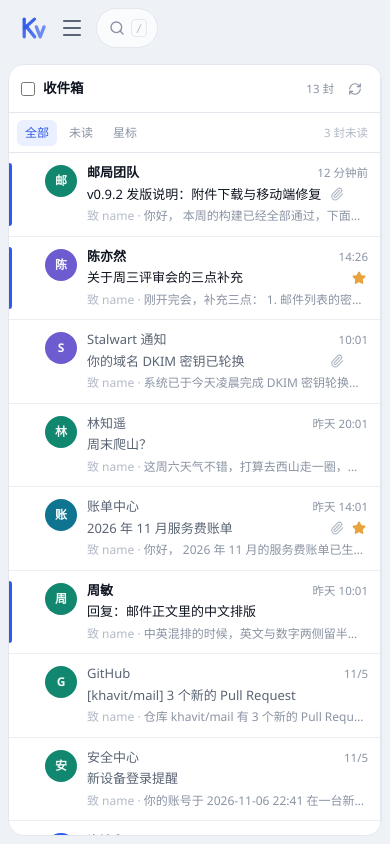
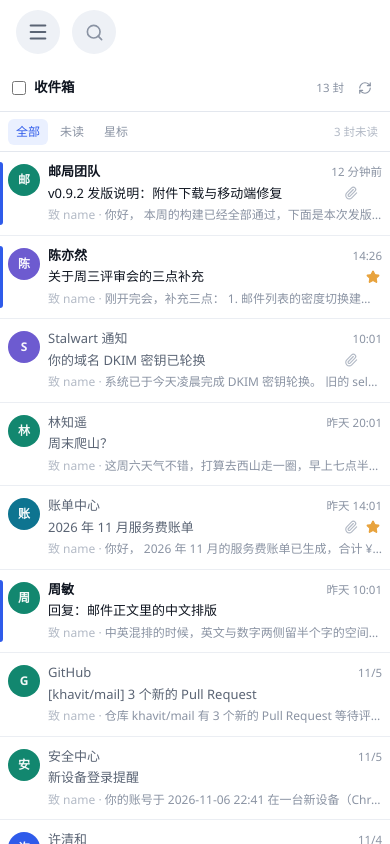
Before and after one commit to Glassous/Khavit, a Vue app in the folder frontend/: page /#/login in a window 390 px wide. Both pictures are taken after typing "name@example.com", "Sample123" into the empty fields and a click on the button "登录". Built offline with nearby package versions, Linux system fonts and the light colour scheme.

Commit message:
feat: 响应式布局重构为透明悬浮顶栏与整屏通铺，侧栏改抽屉滑入并补齐移动端安全距离

```diff
--- a/frontend/src/components/layout/AppShell.vue
+++ b/frontend/src/components/layout/AppShell.vue
@@ -14,7 +14,12 @@ const emit = defineEmits<{ 'toggle-sidebar': [] }>()
 </script>
 
 <template>
-  <div class="flex h-dvh flex-col overflow-hidden bg-canvas-deep">
+  <div class="relative flex h-dvh flex-col overflow-hidden bg-canvas-deep max-lg:bg-surface">
+    <!--
+      响应式（< lg）：顶栏脱离文档流，绝对定位悬浮在内容之上并且完全透明，
+      内容可以一直延伸到屏幕顶端、从其下方穿过；各页面用 --topbar-safe 自行让出安全距离。
+      桌面端仍然是「顶栏 + 侧栏 + 圆角岛」的三段式结构。
+    -->
     <TopBar
       :searchable="searchable"
       :show-sidebar-toggle="showSidebarToggle"
@@ -25,9 +30,9 @@ const emit = defineEmits<{ 'toggle-sidebar': [] }>()
       <!-- 侧栏由布局通过具名插槽提供，不在岛内 -->
       <slot name="sidebar" />
 
-      <!-- 主体内容：四周留白的圆角岛，嵌在顶栏与侧栏构成的底色中 -->
+      <!-- 主体内容：桌面端是四周留白的圆角岛；响应式下贯穿整屏，不再使用岛 -->
       <div
-        class="m-2 flex min-h-0 min-w-0 flex-1 overflow-hidden rounded-[16px] border border-line bg-surface"
+        class="m-2 flex min-h-0 min-w-0 flex-1 overflow-hidden rounded-[16px] border border-line bg-surface max-lg:m-0 max-lg:rounded-none max-lg:border-0"
       >
         <slot />
       </div>
--- a/frontend/src/components/layout/TopBar.vue
+++ b/frontend/src/components/layout/TopBar.vue
@@ -100,9 +100,15 @@ onBeforeUnmount(() => window.removeEventListener('keydown', onGlobalKey))
 </script>
 
 <template>
+  <!--
+    响应式（< lg）：顶栏透明、绝对定位悬浮，宽高包含刘海安全区，内容从它下方穿过；
+    品牌图标交给侧栏第一行显示（见 SideBar），这里只留菜单与搜索，自然贴到最左侧。
+  -->
   <header
-    class="relative z-30 flex h-14 shrink-0 items-center gap-3 bg-canvas-deep px-3 sm:px-4"
+    class="relative z-30 flex h-14 shrink-0 items-center gap-3 bg-canvas-deep px-3 sm:px-4 max-lg:absolute max-lg:inset-x-0 max-lg:top-0 max-lg:h-[var(--topbar-safe)] max-lg:gap-3 max-lg:bg-transparent max-lg:px-4 max-lg:pt-[env(safe-area-inset-top,0px)]"
   >
+    <!-- 响应式顶栏遮罩：顶部完全不透明、向下渐隐到几乎透明（强度与模糊见 .topbar-veil） -->
+    <div class="topbar-veil max-lg:block" aria-hidden="true" />
     <!--
       次级页面（设置、管理等）：返回键 + 页面标题，不再占用空间放 logo。
       主页面：品牌标记 + 侧栏开关。
@@ -110,23 +116,23 @@ onBeforeUnmount(() => window.removeEventListener('keydown', onGlobalKey))
     <template v-if="secondary">
       <button
         type="button"
-        class="-ml-1 flex shrink-0 cursor-pointer items-center justify-center rounded-lg p-2 text-ink-2 transition-colors hover:bg-surface-2 hover:text-ink active:scale-95"
+        class="-ml-1 flex h-9 w-9 shrink-0 cursor-pointer items-center justify-center rounded-lg text-ink-2 transition-colors hover:bg-surface-2 hover:text-ink active:scale-95 max-lg:-ml-2 max-lg:h-11 max-lg:w-11"
         aria-label="返回"
         v-tooltip="'返回'"
         @click="goBack"
       >
-        <ArrowLeft class="h-[18px] w-[18px]" :stroke-width="2.1" />
+        <ArrowLeft class="h-[18px] w-[18px] max-lg:h-5 max-lg:w-5" :stroke-width="2.1" />
       </button>
-      <h1 class="min-w-0 truncate text-[15.5px] font-semibold tracking-tight text-ink">
+      <h1 class="min-w-0 truncate text-[15.5px] font-semibold tracking-tight text-ink max-lg:text-[16.5px]">
         {{ pageTitle }}
       </h1>
     </template>
 
     <template v-else>
-      <!-- 最左侧：品牌标记（纯图标） -->
+      <!-- 最左侧：品牌标记（纯图标）；响应式下隐藏，位置让给侧栏内的第一行 -->
       <RouterLink
         to="/mail"
-        class="ml-1 flex shrink-0 items-center rounded-lg p-1"
+        class="ml-1 flex shrink-0 items-center rounded-lg p-1 max-lg:hidden"
         aria-label="Khavit 邮箱"
       >
         <BrandMark class="h-7 w-7 text-brand" />
@@ -136,12 +142,12 @@ onBeforeUnmount(() => window.removeEventListener('keydown', onGlobalKey))
       <button
         v-if="showSidebarToggle"
         type="button"
-        class="-ml-3 cursor-pointer rounded-lg p-2 text-ink-2 transition-colors hover:bg-surface-2 hover:text-ink active:scale-95 lg:hidden"
+        class="flex h-11 w-11 shrink-0 cursor-pointer items-center justify-center rounded-full bg-canvas-deep text-ink-2 transition-colors duration-150 hover:bg-surface-2 hover:text-ink active:scale-95 lg:hidden"
         aria-label="打开菜单"
         v-tooltip="'打开菜单'"
         @click="emit('toggle-sidebar')"
       >
-        <Menu class="h-6 w-6" :stroke-width="2.1" />
+        <Menu class="h-[22px] w-[22px]" :stroke-width="2.2" />
       </button>
       <button
         v-if="showSidebarToggle"
@@ -160,26 +166,38 @@ onBeforeUnmount(() => window.removeEventListener('keydown', onGlobalKey))
       两个状态的内容直接切换（display），由容器宽度的过渡把内容"拉"出来/收回去，
       避免交叉淡入时两套内容叠在一起。
     -->
+    <!--
+      宽度只由 width 决定（用 min() 收口，而不是 max-width）：
+      若展开态用 max-width 收口、收起态又没写 max-width，收起瞬间 max-width 会跳到
+      none，元素先弹回完整宽度（视觉上「向右展开、漂移」）再收缩，很难看。
+      背景用不透明底色：顶栏本身透明，控件必须挡住从下方穿过的列表文字；
+      响应式下换成与侧栏同款的 canvas-deep、去掉边框与快捷键提示，只剩居中的放大镜。
+    -->
     <div
       v-if="searchable"
-      class="relative -ml-2 h-10 shrink-0 overflow-hidden border transition-all duration-300 ease-[cubic-bezier(0.2,0.8,0.2,1)]"
+      class="relative -ml-2 h-10 shrink-0 overflow-hidden border transition-all duration-300 ease-[cubic-bezier(0.2,0.8,0.2,1)] max-lg:ml-0 max-lg:h-11 max-lg:rounded-full max-lg:border-transparent max-lg:bg-canvas-deep max-lg:focus-within:border-transparent"
       :class="
         searchOpen
-          ? 'w-[360px] max-w-[52vw] rounded-[20px] border-line bg-surface focus-within:border-brand'
-          : 'w-[62px] rounded-[20px] border-line bg-surface/70 hover:border-line-strong'
+          ? 'w-[min(360px,52vw)] rounded-[20px] border-line bg-surface focus-within:border-brand max-lg:w-[calc(100vw-6.5rem)]'
+          : 'w-[62px] rounded-[20px] border-line bg-surface hover:border-line-strong max-lg:w-11'
       "
     >
-      <!-- 收起态：图标 + 展开快捷键 -->
+      <!-- 收起态：图标 + 展开快捷键（响应式下不显示快捷键，图标居中，整体是正圆） -->
       <button
         v-show="!searchOpen"
         type="button"
-        class="absolute inset-0 flex cursor-pointer items-center justify-start gap-1.5 px-3 transition-colors"
+        class="absolute inset-0 flex cursor-pointer items-center justify-start gap-1.5 px-3 transition-colors max-lg:justify-center max-lg:px-0"
         aria-label="搜索邮件"
         v-tooltip="'搜索邮件（/ 或 Ctrl+K）'"
         @click="openSearch"
       >
-        <Search class="h-4 w-4 shrink-0 text-ink-3" :stroke-width="2.1" />
-        <kbd class="rounded border border-line px-1 text-[10.5px] leading-4 text-ink-4">/</kbd>
+        <Search
+          class="h-4 w-4 shrink-0 text-ink-3 max-lg:h-[19px] max-lg:w-[19px]"
+          :stroke-width="2.1"
+        />
+        <kbd
+          class="rounded border border-line px-1 text-[10.5px] leading-4 text-ink-4 max-lg:hidden"
+        >/</kbd>
       </button>
 
       <!-- 展开态：左侧关闭图标 + 输入框 + Esc 提示（点击与点输入框一致，只聚焦不关闭） -->
@@ -190,25 +208,25 @@ onBeforeUnmount(() => window.removeEventListener('keydown', onGlobalKey))
       >
         <button
           type="button"
-          class="shrink-0 cursor-pointer rounded p-0.5 text-ink-3 transition-colors hover:text-ink"
+          class="shrink-0 cursor-pointer rounded p-0.5 text-ink-3 transition-colors hover:text-ink max-lg:p-1"
           aria-label="关闭搜索"
           v-tooltip="'关闭搜索（Esc）'"
           @click.stop="closeSearch"
         >
-          <X class="h-4 w-4" :stroke-width="2.1" />
+          <X class="h-4 w-4 max-lg:h-[18px] max-lg:w-[18px]" :stroke-width="2.1" />
         </button>
         <input
           ref="searchRef"
           :value="mail.searchText"
           type="search"
           placeholder="搜索主题、发件人或正文…"
-          class="h-full w-full min-w-0 border-0 bg-transparent p-0 text-[13.5px] text-ink outline-none ring-0 placeholder:text-ink-4 focus:outline-none"
+          class="h-full w-full min-w-0 border-0 bg-transparent p-0 text-[13.5px] text-ink outline-none ring-0 placeholder:text-ink-4 focus:outline-none max-lg:text-[14.5px]"
           aria-label="搜索邮件"
           @input="onSearchInput"
           @keydown.escape.stop.prevent="closeSearch"
         />
         <kbd
-          class="shrink-0 select-none rounded border border-line px-1.5 py-0.5 text-[10.5px] leading-4 text-ink-4"
+          class="shrink-0 select-none rounded border border-line px-1.5 py-0.5 text-[10.5px] leading-4 text-ink-4 max-lg:hidden"
         >Esc</kbd>
       </div>
     </div>
--- a/frontend/src/components/mail/MailList.vue
+++ b/frontend/src/components/mail/MailList.vue
@@ -97,9 +97,24 @@ async function bulkDelete(): Promise<void> {
 </script>
 
 <template>
-  <section class="flex h-full w-[372px] shrink-0 flex-col border-r border-line bg-surface/40 max-xl:w-[330px] max-lg:w-full">
+  <!--
+    响应式下不再被「岛」包住：整屏通铺，直接延伸到顶栏之下（顶栏透明，可透过它看到列表）。
+    列表头、筛选行与邮件行是同一条滚动流，上滑时整体穿过顶栏区域；
+    顶部安全距离只作为滚动容器的 padding，一滑动就让位。
+  -->
+  <section
+    class="flex h-full w-[372px] shrink-0 flex-col border-r border-line bg-surface/40 max-xl:w-[330px] max-lg:w-full max-lg:border-r-0 max-lg:bg-surface"
+  >
+    <!-- 列表：桌面端吸顶表头 + 独立滚动；响应式下整页只有这一个滚动容器 -->
+    <div
+      ref="listRef"
+      class="min-h-0 flex-1 overflow-y-auto scroll-slim max-lg:pt-[var(--topbar-safe)]"
+      @scroll="onScroll"
+    >
       <!-- 列表头 -->
-    <header class="flex h-12 shrink-0 items-center gap-2 border-b border-line px-3">
+      <header
+        class="flex h-12 shrink-0 items-center gap-2 border-b border-line bg-surface px-3 lg:sticky lg:top-0 lg:z-10"
+      >
         <input
           type="checkbox"
           :checked="checkedAll"
@@ -108,7 +123,9 @@ async function bulkDelete(): Promise<void> {
           @change="toggleAll"
         />
         <h2 class="min-w-0 flex-1 truncate text-[13.5px] font-semibold text-ink">{{ title }}</h2>
-      <span class="shrink-0 text-[11.5px] tabular-nums text-ink-3">{{ formatNumber(mail.total) }} 封</span>
+        <span class="shrink-0 text-[11.5px] tabular-nums text-ink-3">
+          {{ formatNumber(mail.total) }} 封
+        </span>
         <button
           type="button"
           class="cursor-pointer rounded-lg p-1.5 text-ink-3 transition-colors hover:bg-surface-2 hover:text-ink"
@@ -121,7 +138,9 @@ async function bulkDelete(): Promise<void> {
       </header>
 
       <!-- 筛选 / 批量操作 -->
-    <div class="flex h-10 shrink-0 items-center gap-1 border-b border-line px-2">
+      <div
+        class="flex h-10 shrink-0 items-center gap-1 border-b border-line bg-surface px-2 lg:sticky lg:top-12 lg:z-10"
+      >
         <template v-if="selected.size === 0">
           <button
             v-for="item in filters"
@@ -172,8 +191,7 @@ async function bulkDelete(): Promise<void> {
         </template>
       </div>
 
-    <!-- 列表 -->
-    <div ref="listRef" class="min-h-0 flex-1 overflow-y-auto scroll-slim" @scroll="onScroll">
+      <!-- 邮件行 -->
       <div v-if="mail.loading" class="p-3">
         <div v-for="i in 6" :key="i" class="flex gap-3 border-b border-line/60 py-3">
           <div class="shimmer h-8 w-8 shrink-0 rounded-full" />
--- a/frontend/src/components/mail/MailListItem.vue
+++ b/frontend/src/components/mail/MailListItem.vue
@@ -39,15 +39,19 @@ const recipients = computed(() => {
 
 <template>
   <div
-    class="unread-bar group relative flex cursor-pointer border-b border-line/70 px-3 transition-colors duration-150"
+    class="unread-bar group relative flex cursor-pointer border-b border-line/70 px-3 transition-colors duration-150 max-lg:px-2"
     :class="[
       active ? 'bg-brand-ghost' : 'hover:bg-surface-2/70',
       unread ? 'is-unread' : '',
-      compact ? 'gap-2 py-1.5' : 'gap-2.5 py-2.5',
+      compact ? 'gap-2 py-1.5' : 'gap-2.5 py-2.5 max-lg:gap-2',
     ]"
     @click="emit('select', email.id)"
   >
-    <div class="flex shrink-0 items-start" :class="compact ? 'pt-0' : 'pt-0.5'">
+    <!--
+      勾选框只在 hover 时显形，触屏上既看不见也点不准，
+      响应式下直接让出这一列，头像才能贴近左侧边缘。
+    -->
+    <div class="flex shrink-0 items-start max-lg:hidden" :class="compact ? 'pt-0' : 'pt-0.5'">
       <input
         type="checkbox"
         :checked="checked"
--- a/frontend/src/components/mail/MailReader.vue
+++ b/frontend/src/components/mail/MailReader.vue
@@ -104,7 +104,10 @@ watch(senderDomain, (domain) => {
 </script>
 
 <template>
-  <section class="flex h-full min-w-0 flex-1 flex-col bg-surface">
+  <!-- 响应式下顶栏悬浮透明，阅读区整屏通铺并让出顶部安全距离 -->
+  <section
+    class="flex h-full min-w-0 flex-1 flex-col bg-surface max-lg:pt-[var(--topbar-safe)]"
+  >
     <!-- 加载态 -->
     <div v-if="loading" class="flex-1 p-6">
       <div class="flex items-center gap-3">
--- a/frontend/src/composables/useTooltip.ts
+++ b/frontend/src/composables/useTooltip.ts
@@ -15,6 +15,24 @@ export const TOOLTIP_ID = 'app-tooltip'
 const SHOW_DELAY = 220
 const GAP = 8
 const EDGE = 8
+
+/**
+ * 响应式（< lg）下彻底不显示提示：
+ * 触屏没有真正的 hover，点按会顺带触发 mouseenter，提示层反而盖住按钮本身。
+ */
+const DESKTOP_QUERY = '(min-width: 1024px)'
+
+function tooltipAllowed(): boolean {
+  if (typeof window === 'undefined' || !window.matchMedia) return true
+  return window.matchMedia(DESKTOP_QUERY).matches
+}
+
+if (typeof window !== 'undefined' && window.matchMedia) {
+  // 窗口收窄到响应式断点时，把可能已经显示出来的提示一并收掉
+  window.matchMedia(DESKTOP_QUERY).addEventListener('change', (event) => {
+    if (!event.matches) hideTooltip()
+  })
+}
 
 export interface TooltipState {
   text: string
@@ -88,7 +106,7 @@ export const vTooltip: Directive<HTMLElement, string | null | undefined> = {
     const meta: TipMeta = {
       text: normalize(binding.value),
       enter: () => {
-        if (!meta.text) return
+        if (!meta.text || !tooltipAllowed()) return
         clearTimer()
         currentEl = el
         timer = window.setTimeout(() => {
--- a/frontend/src/style.css
+++ b/frontend/src/style.css
@@ -72,6 +72,14 @@
 }
 
 @layer base {
+  :root {
+    /* 移动端顶栏悬浮在内容之上（透明、可穿透）：
+       页面据此让出顶部安全距离 = 顶栏高度 + 刘海/状态栏安全区。
+       响应式顶栏比桌面端更高（64px），内部控件也更大，手指更好点。 */
+    --topbar-h: 4rem;
+    --topbar-safe: calc(4rem + env(safe-area-inset-top, 0px));
+  }
+
   html,
   body {
     height: 100%;
@@ -153,6 +161,53 @@
 
   .scroll-slim::-webkit-scrollbar-track {
     background: transparent;
+  }
+
+  /*
+    响应式顶栏遮罩：始终渲染，不随滚动显隐。
+    - 底色是表面色 + 背景模糊，滚上来的列表会被「磨砂」掉；
+    - 强度由 mask-image 给出：除顶部第一个像素外，整条都是「带一点透明度」的，
+      而且越往下越透——多段色标把曲线压平，上半段掉得慢、下半段掉得快，
+      不会出现「上 30% 一刀切全不透明 + 突然变陡」的台阶感；
+    - backdrop-filter 与底色共用同一张 mask，模糊强度同样是渐变的。
+  */
+  .topbar-veil {
+    display: none;
+    position: absolute;
+    inset: 0;
+    z-index: -1;
+    pointer-events: none;
+    background-color: var(--color-surface);
+    -webkit-backdrop-filter: blur(14px) saturate(1.35);
+    backdrop-filter: blur(14px) saturate(1.35);
+    -webkit-mask-image: linear-gradient(
+      to bottom,
+      rgb(0 0 0 / 1) 0%,
+      rgb(0 0 0 / 0.96) 10%,
+      rgb(0 0 0 / 0.9) 20%,
+      rgb(0 0 0 / 0.82) 30%,
+      rgb(0 0 0 / 0.72) 40%,
+      rgb(0 0 0 / 0.6) 50%,
+      rgb(0 0 0 / 0.47) 60%,
+      rgb(0 0 0 / 0.35) 70%,
+      rgb(0 0 0 / 0.23) 80%,
+      rgb(0 0 0 / 0.12) 90%,
+      rgb(0 0 0 / 0.02) 100%
+    );
+    mask-image: linear-gradient(
+      to bottom,
+      rgb(0 0 0 / 1) 0%,
+      rgb(0 0 0 / 0.96) 10%,
+      rgb(0 0 0 / 0.9) 20%,
+      rgb(0 0 0 / 0.82) 30%,
+      rgb(0 0 0 / 0.72) 40%,
+      rgb(0 0 0 / 0.6) 50%,
+      rgb(0 0 0 / 0.47) 60%,
+      rgb(0 0 0 / 0.35) 70%,
+      rgb(0 0 0 / 0.23) 80%,
+      rgb(0 0 0 / 0.12) 90%,
+      rgb(0 0 0 / 0.02) 100%
+    );
   }
 
   /* 未读左侧强调条 */
--- a/frontend/src/views/AdminView.vue
+++ b/frontend/src/views/AdminView.vue
@@ -147,7 +147,7 @@ async function refresh(): Promise<void> {
 <template>
   <div class="flex min-h-0 flex-1">
       <!-- 二级导航 -->
-      <aside class="hidden w-[208px] shrink-0 flex-col border-r border-line bg-canvas-deep/50 md:flex">
+      <aside class="hidden w-[208px] shrink-0 flex-col border-r border-line bg-canvas-deep/50 max-lg:pt-[var(--topbar-safe)] md:flex">
         <nav class="flex-1 px-2 pt-3">
           <p class="px-2 pb-1.5 text-[11px] font-medium uppercase tracking-wider text-ink-4">管理</p>
           <button
@@ -177,7 +177,7 @@ async function refresh(): Promise<void> {
       </aside>
 
       <!-- 主区 -->
-      <main class="min-w-0 flex-1 overflow-y-auto scroll-slim">
+      <main class="min-w-0 flex-1 overflow-y-auto scroll-slim max-lg:pt-[var(--topbar-safe)]">
         <div class="mx-auto w-full max-w-[1000px] px-4 py-5 sm:px-6">
           <header class="flex flex-wrap items-center justify-between gap-3">
             <p class="min-w-0 text-[12.5px] leading-relaxed text-ink-3">
--- a/frontend/src/views/SettingsView.vue
+++ b/frontend/src/views/SettingsView.vue
@@ -134,7 +134,7 @@ async function logout(): Promise<void> {
 </script>
 
 <template>
-  <div class="min-h-0 flex-1 overflow-y-auto scroll-slim">
+  <div class="min-h-0 flex-1 overflow-y-auto scroll-slim max-lg:pt-[var(--topbar-safe)]">
     <div class="mx-auto w-full max-w-[760px] px-4 py-5 sm:px-6">
         <!-- 账号 -->
         <section class="mb-4 rounded-[14px] border border-line bg-surface p-5">
```
Also changed, not shown: frontend/src/components/layout/SideBar.vue (+35 -8 lines). Lines whose indentation alone changed are shown as unchanged.
